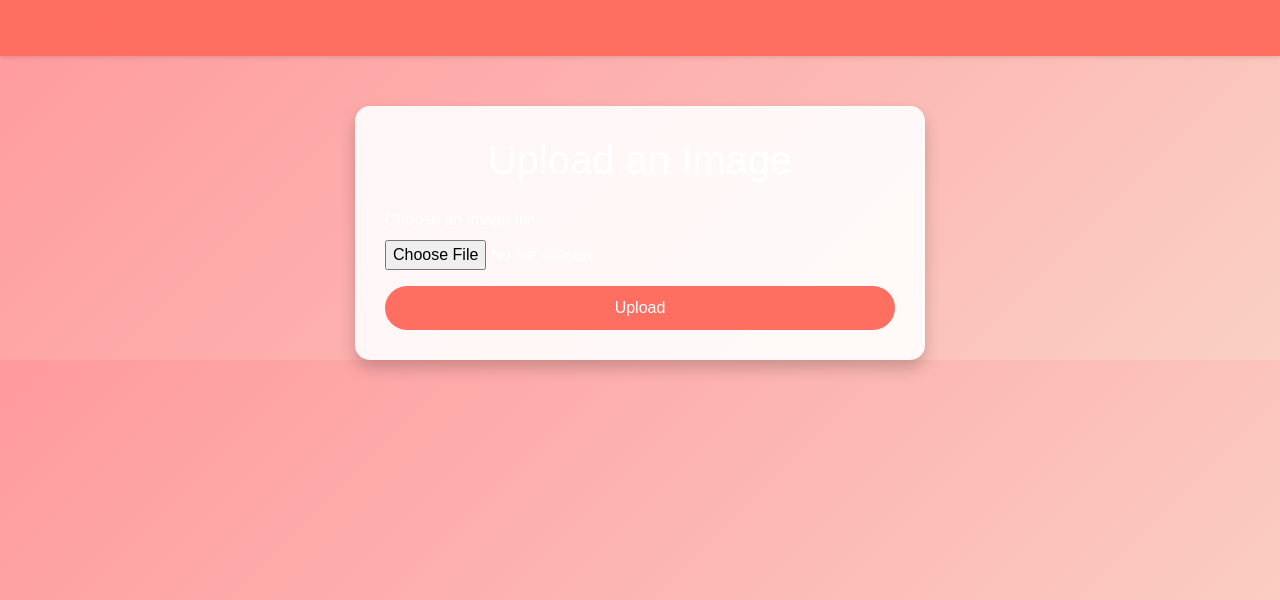
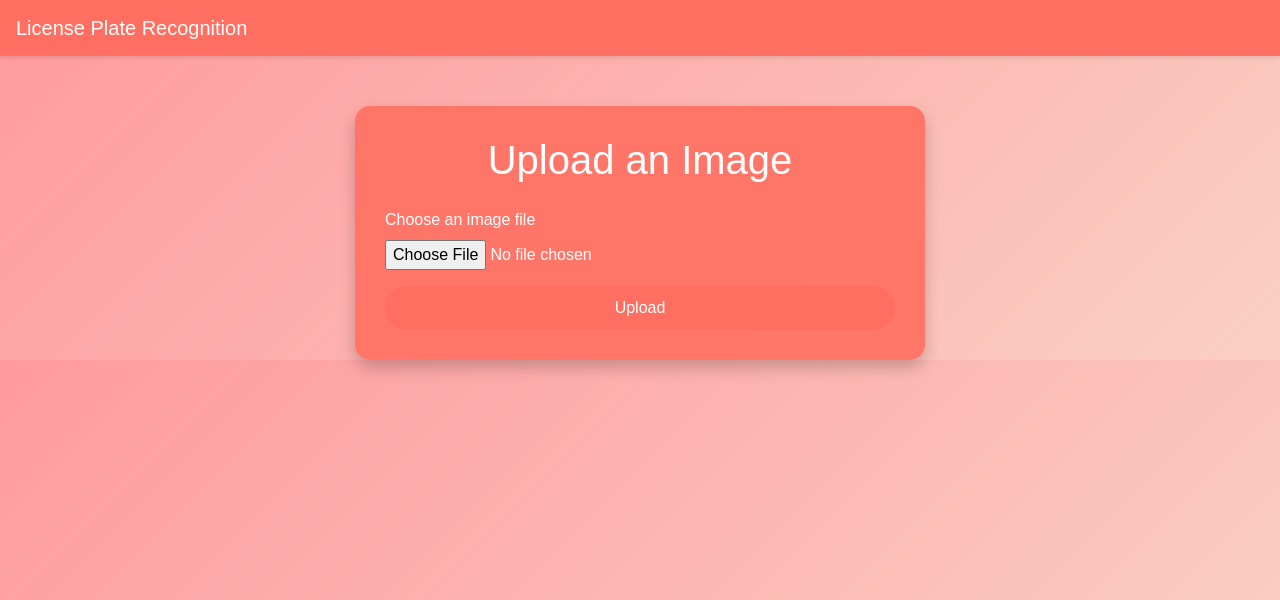
Before and after one commit to Sriaparna/License_Plate_Recognition_Project, a Flask app: page / in a window 1280 px wide. Shown: the top 600 px of the page. Run offline with Flask 3, Linux system fonts and the light colour scheme; some libraries are stand-ins or nearby versions.

Commit message:
Initial commit

```diff
--- a/templates/index.html
+++ b/templates/index.html
@@ -16,16 +16,19 @@
             box-shadow: 0 2px 4px rgba(0, 0, 0, 0.1);
         }
         .navbar-brand {
-            color: #ff6f61 !important;
+            color: #ffffff !important;
         }
         .container {
             margin-top: 50px;
         }
         .upload-section {
-            background-color: rgba(255, 255, 255, 0.9);
+            background-color: rgba(255, 111, 97, 0.9); /* Changed background color */
             padding: 30px;
             border-radius: 15px;
             box-shadow: 0 8px 16px rgba(0, 0, 0, 0.2);
+        }
+        .upload-section h1 {
+            color: #ffffff; /* Change this to any color you prefer */
         }
         .btn-custom {
             background-color: #ff6f61;
```
